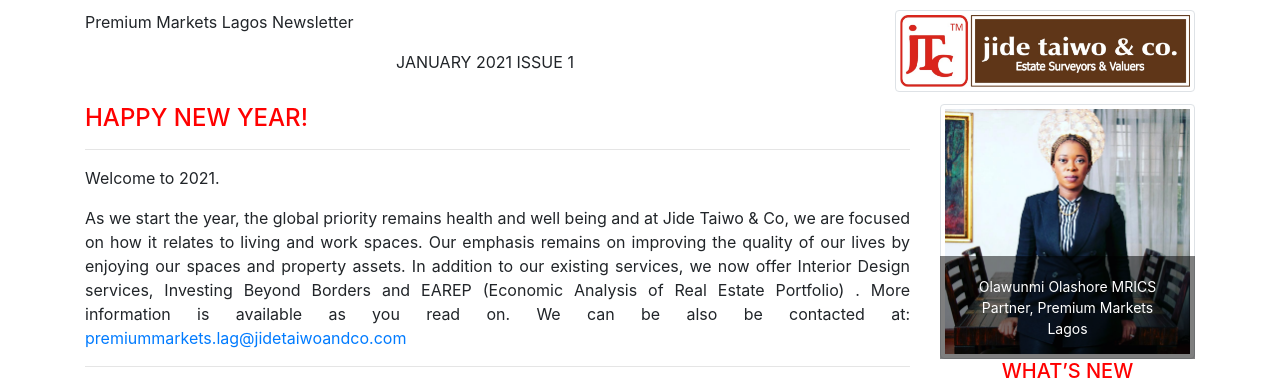
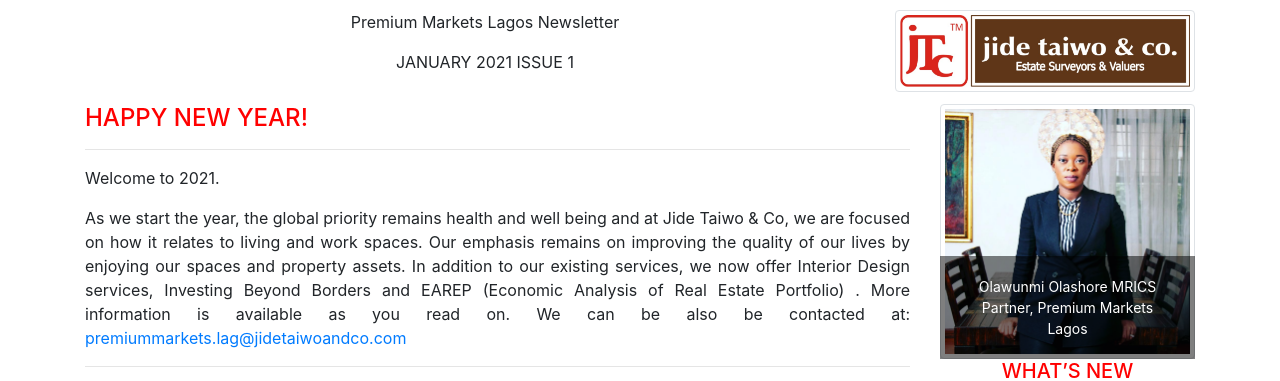
Before and after one commit to walemartin/walemartin.github.io, a plain HTML site: page index.html in a window 1280 px wide. Shown: the top 381 px of the page. Drawn offline with nearby package versions, Linux system fonts and the light colour scheme; grey boxes are pictures that could not be loaded.

Commit message:
version1.0

```diff
--- a/index.html
+++ b/index.html
@@ -89,7 +89,7 @@
 <div class="container text-center">
 
 
-    <p style="text-align:justify;"> <a href="https://jidetaiwoandco.com" target="_blank">
+    <p> <a href="https://jidetaiwoandco.com" target="_blank">
     <img src="prem.png" class="img-thumbnail rounded" style="width:300px;float: right;margin-left:10px;"/>
     </a>
         Premium Markets Lagos Newsletter</p>
```
